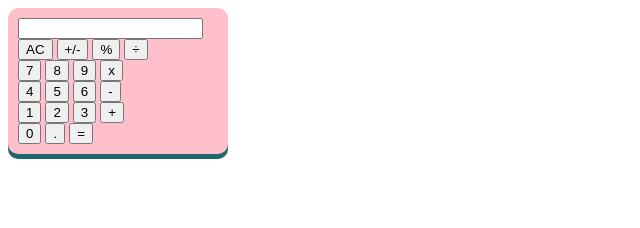
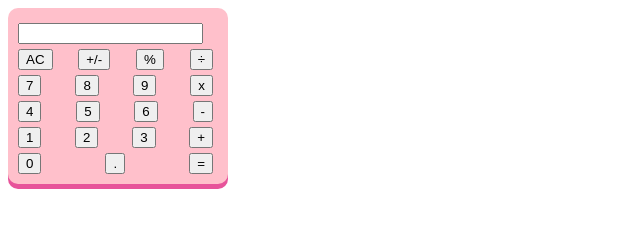
Before and after one commit to Michizan18/Calculadora, a plain HTML site: page index.html in a window 1280 px wide. Shown: the whole page, without its empty margins (0-640 px from the left). Drawn offline with Linux system fonts and the light colour scheme.

Commit message:
Se agregaron estilos a las filas

```diff
--- a/styles.css
+++ b/styles.css
@@ -3,5 +3,12 @@
     background-color: pink;
     width: 200px;
     border-radius: 10px;
-    box-shadow: 0 5px rgb(30, 103, 104);
+    box-shadow: 0 5px rgb(231, 83, 154);
 }
+
+.calculadora .row {
+    display: flex;
+    flex-direction: row;
+    justify-content: space-between;
+    margin: 5px 5px 0 0;
+}
```
